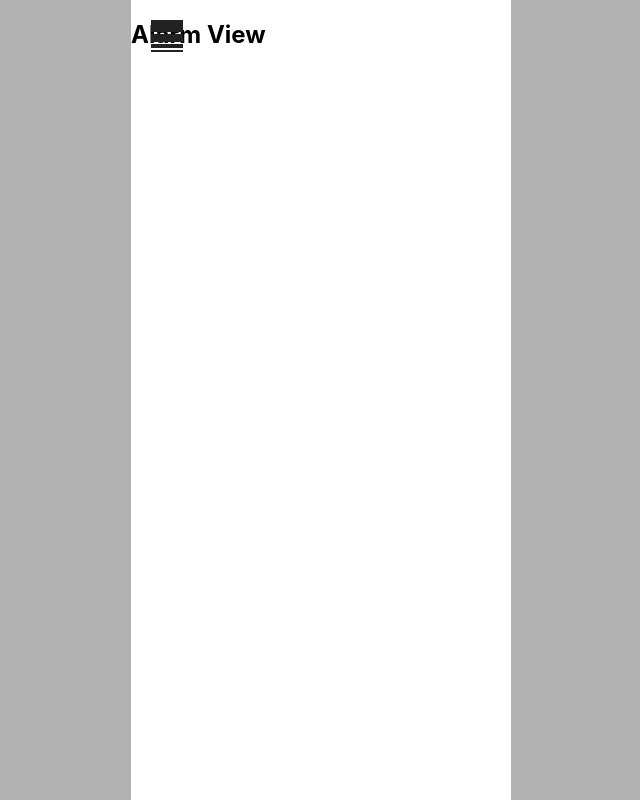
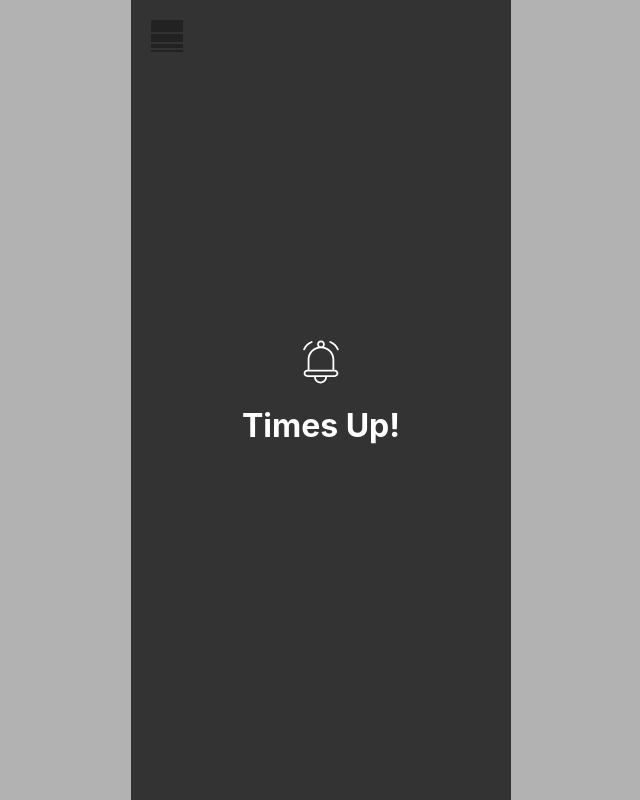
Before and after one commit to Rindertanijk1997/timer-app, a React (Create React App) app: page /alarm-view in a window 1280 px wide. Shown: the whole page, without its empty margins (319-959 px from the left). Built offline with nearby package versions, Linux system fonts and the light colour scheme.

Commit message:
alarmView

```diff
--- a/src/components/AlarmView/AlarmView.css
+++ b/src/components/AlarmView/AlarmView.css
@@ -0,0 +1,31 @@
+.alarm-view-container {
+    display: flex;
+    flex-direction: column;
+    justify-content: center;
+    align-items: center;
+    height: 100vh;
+    background-color: #333; /* Mörk bakgrund */
+    overflow: hidden; /* Säkerställer att allt utanför containern inte syns */
+  }
+
+  .alarm-icon {
+    width: 50px; /* Anpassa storleken efter dina behov */
+    height: auto;
+    animation: pulse 4s infinite linear;
+  }
+
+  @keyframes pulse {
+    0% {
+      box-shadow: 0 0 0 0 rgba(204, 204, 204, 0.7);
+      border-radius: 50%;
+    }
+    80%, 100% {
+      box-shadow: 0 0 0 100vmax rgba(204, 204, 204, 0);
+      border-radius: 50%;
+    }
+  }
+
+  .times-up-text {
+    font-size: 2rem;
+    color: white;
+  }
--- a/src/components/AlarmView/AlarmView.jsx
+++ b/src/components/AlarmView/AlarmView.jsx
@@ -1,12 +1,12 @@
-// src/components/AlarmView/AlarmView.jsx
 import React from 'react';
 import './AlarmView.css';
+import AlarmIcon from '../../Assets/alarmIcon.svg'; // Kontrollera sökvägen
 
 const AlarmView = () => {
   return (
     <div className="alarm-view-container">
-      <h2>Alarm View</h2>
-      {/* Här kan du implementera din alarmvisning-logik */}
+      <img src={AlarmIcon} alt="Alarm Icon" className="alarm-icon" />
+      <h1 className="times-up-text">Times Up!</h1>
     </div>
   );
 };
--- a/src/components/NavMenu/NavMenu.jsx
+++ b/src/components/NavMenu/NavMenu.jsx
@@ -21,6 +21,7 @@ const NavMenu = () => {
                         <li><Link to="/set-timer" onClick={toggleMenu}>Set Timer</Link></li>
                         <li><Link to="/digital-timer" onClick={toggleMenu}>Digital Timer</Link></li>
                         <li><Link to="/analog-timer" onClick={toggleMenu}>Analog Timer</Link></li>
+                        <li><Link to="/alarm-view" onClick={toggleMenu}>Alarm</Link></li>
                     </ul>
                 </div>
             )}
```
Also changed, not shown: src/Assets/alarmIcon.svg (added).
